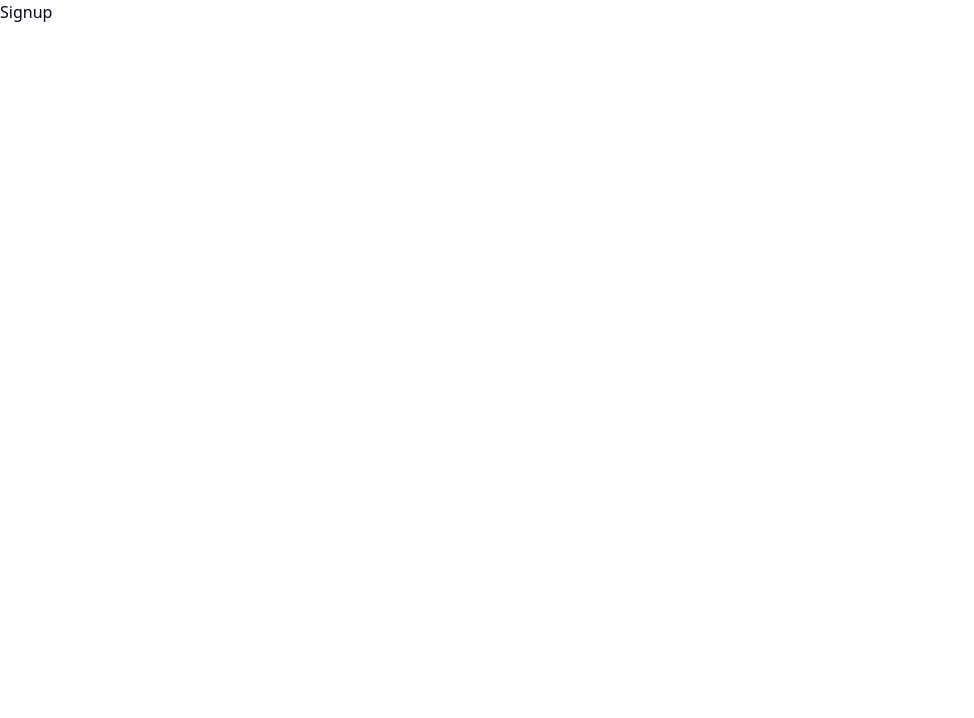
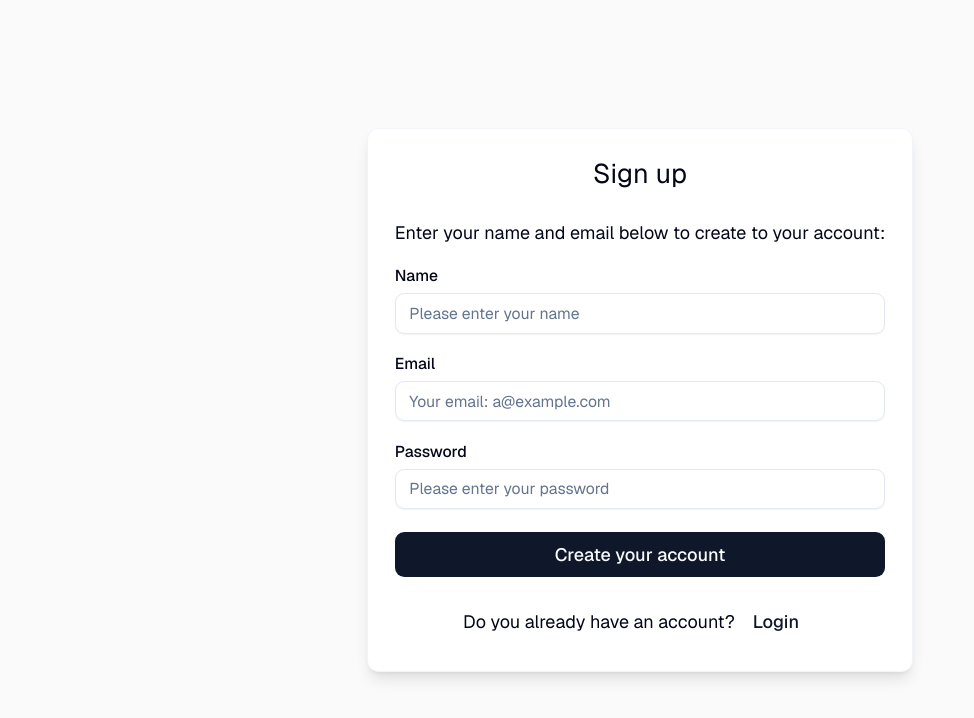
Before and after one commit to joao-almeida11/art-places, a Next.js app: page /signup in a window 1280 px wide. Shown: the top 718 px of the page, without its empty margins (0-974 px from the left). Built offline with nearby package versions, Linux system fonts and the light colour scheme.

Commit message:
feat: signup card

```diff
--- a/app/(auth)/login/page.tsx
+++ b/app/(auth)/login/page.tsx
@@ -7,16 +7,24 @@ export default function Login() {
     <div className="flex min-h-dvh items-center justify-center bg-zinc-50 font-sans dark:bg-black">
       <main className="flex flex-col gap-y-5 border border-slate-100 rounded-lg p-6 shadow-lg bg-white">
         <header>
-          <h1 className="text-center text-2xl mb-6">Login to your account</h1>
+          <h1 className="text-center text-2xl mb-6">Login</h1>
           <p>Enter your email below to login to your account:</p>
         </header>
         <div className="flex flex-col gap-y-2">
           <Label htmlFor="email">Email</Label>
-          <Input type="email" placeholder="a@example.com" id="email" />
+          <Input
+            type="email"
+            placeholder="Your email: a@example.com"
+            id="email"
+          />
         </div>
         <div className="flex flex-col gap-y-2">
           <Label htmlFor="password">Password</Label>
-          <Input type="password" id="password" />
+          <Input
+            type="password"
+            id="password"
+            placeholder="Please enter your password"
+          />
         </div>
         <Button type="submit">Login</Button>
         <div className="text-center">
--- a/app/(auth)/signup/page.tsx
+++ b/app/(auth)/signup/page.tsx
@@ -1,3 +1,41 @@
+import { Input } from "@/components/ui/input";
+import { Label } from "@/components/ui/label";
+import { Button } from "@/components/ui/button";
+
 export default function Signup() {
-  return <div>Signup</div>;
+  return (
+    <div className="flex min-h-dvh items-center justify-center bg-zinc-50 font-sans dark:bg-black">
+      <main className="flex flex-col gap-y-5 border border-slate-100 rounded-lg p-6 shadow-lg bg-white">
+        <header>
+          <h1 className="text-center text-2xl mb-6">Sign up</h1>
+          <p>Enter your name and email below to create to your account:</p>
+        </header>
+        <div className="flex flex-col gap-y-2">
+          <Label htmlFor="name">Name</Label>
+          <Input type="text" placeholder="Please enter your name" id="name" />
+        </div>
+        <div className="flex flex-col gap-y-2">
+          <Label htmlFor="email">Email</Label>
+          <Input
+            type="email"
+            placeholder="Your email: a@example.com"
+            id="email"
+          />
+        </div>
+        <div className="flex flex-col gap-y-2">
+          <Label htmlFor="password">Password</Label>
+          <Input
+            type="password"
+            id="password"
+            placeholder="Please enter your password"
+          />
+        </div>
+        <Button type="submit">Create your account</Button>
+        <div className="text-center">
+          Do you already have an account?
+          <Button variant="link">Login</Button>
+        </div>
+      </main>
+    </div>
+  );
 }
--- a/app/globals.css
+++ b/app/globals.css
@@ -123,3 +123,8 @@
     @apply bg-background text-foreground;
   }
 }
+
+/* global styling defaults */
+html {
+  font-size: var(--text-lg);
+}
--- a/components/ui/button.tsx
+++ b/components/ui/button.tsx
@@ -5,7 +5,7 @@ import { cva, type VariantProps } from "class-variance-authority";
 import { cn } from "@/lib/utils";
 
 const buttonVariants = cva(
-  "inline-flex items-center justify-center gap-2 whitespace-nowrap rounded-md text-sm font-medium transition-all disabled:pointer-events-none disabled:opacity-50 [&_svg]:pointer-events-none [&_svg:not([class*='size-'])]:size-4 shrink-0 [&_svg]:shrink-0 outline-none focus-visible:border-ring focus-visible:ring-ring/50 focus-visible:ring-[3px] aria-invalid:ring-destructive/20 dark:aria-invalid:ring-destructive/40 aria-invalid:border-destructive",
+  "inline-flex items-center justify-center gap-2 whitespace-nowrap rounded-md text-md font-medium transition-all disabled:pointer-events-none disabled:opacity-50 [&_svg]:pointer-events-none [&_svg:not([class*='size-'])]:size-4 shrink-0 [&_svg]:shrink-0 outline-none focus-visible:border-ring focus-visible:ring-ring/50 focus-visible:ring-[3px] aria-invalid:ring-destructive/20 dark:aria-invalid:ring-destructive/40 aria-invalid:border-destructive",
   {
     variants: {
       variant: {
@@ -21,12 +21,19 @@ const buttonVariants = cva(
         link: "text-primary underline-offset-4 hover:underline",
       },
       size: {
-        default: "h-9 px-4 py-2 has-[>svg]:px-3",
-        sm: "h-8 rounded-md gap-1.5 px-3 has-[>svg]:px-2.5",
-        lg: "h-10 rounded-md px-6 has-[>svg]:px-4",
-        icon: "size-9",
-        "icon-sm": "size-8",
-        "icon-lg": "size-10",
+        // md is the default
+        default: "h-10 px-4 py-2 has-[>svg]:px-3",
+        md: "h-10 px-4 py-2 has-[>svg]:px-3",
+
+        sm: "h-9 rounded-md gap-1.5 px-3 has-[>svg]:px-2.5",
+        lg: "h-11 rounded-md px-6 has-[>svg]:px-4",
+
+        // default
+        icon: "size-10",
+        "icon-md": "size-10",
+
+        "icon-sm": "size-9",
+        "icon-lg": "size-11",
       },
     },
     defaultVariants: {
```
